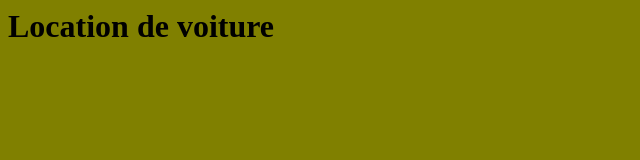
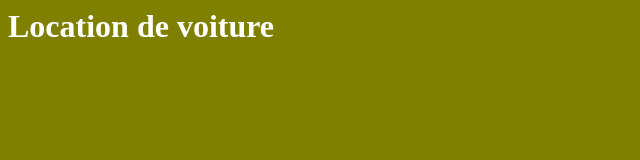
Before and after one commit to wdiallo/Wemanity_Project_Java_Spring, a plain HTML site: page index.html in a window 1280 px wide. Shown: the whole page, without its empty margins (0-640 px from the left). Drawn offline with Linux system fonts and the light colour scheme.

Commit message:
modif coleur txt

```diff
--- a/index.html
+++ b/index.html
@@ -4,6 +4,6 @@
 		<title>location</title>
 	</head>
 	<body style="background-color : olive">
-		<h1>Location de voiture</h1>
+		<h1 style="color:white">Location de voiture</h1>
 	</body>
 </html>
```
